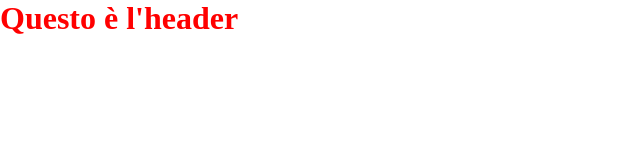
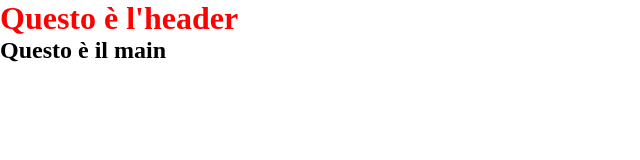
Before and after one commit to NicoloCasagrande/repo-prova, a plain HTML site: page index.html in a window 1280 px wide. Shown: the whole page, without its empty margins (0-640 px from the left). Drawn offline with Linux system fonts and the light colour scheme.

Commit message:
Aggiunge contenuto main

```diff
--- a/index.html
+++ b/index.html
@@ -10,7 +10,12 @@
     <header>
       <h1>Questo è l'header</h1>
     </header>
-    <main></main>
+    <main>
+      <div class="main_container">
+        <h2>Questo è il main</h2>
+      </div>
+
+    </main>
     <footer></footer>
   </body>
 </html>
```
